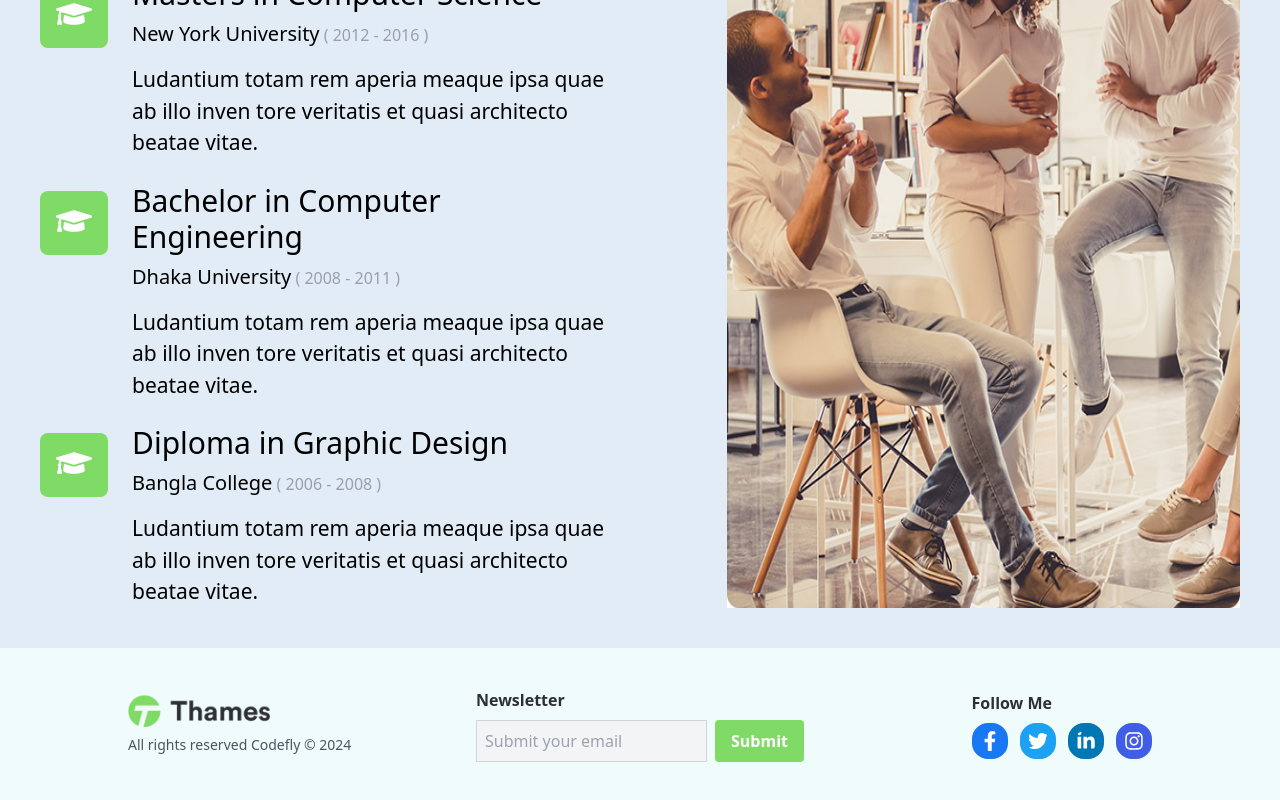
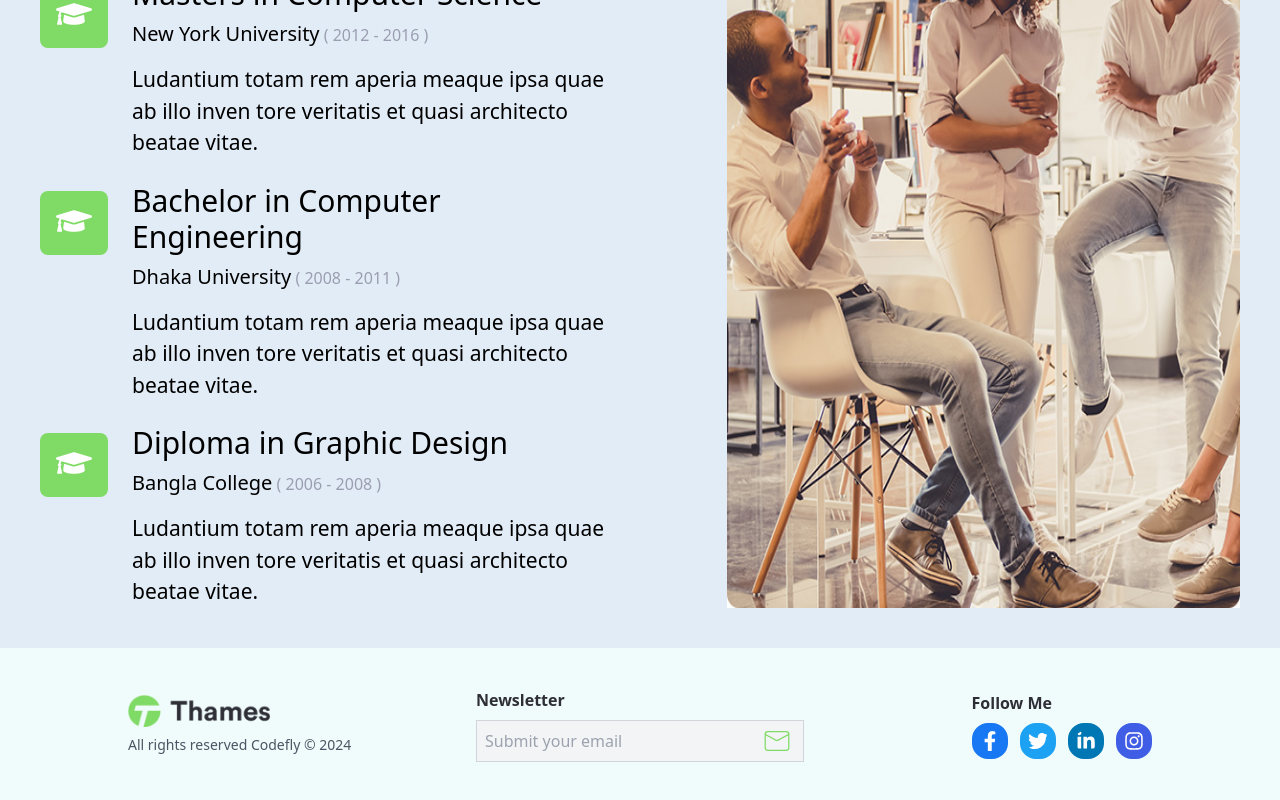
Before and after one commit to muzammil-x/dev-project, a React (Vite) app in the folder portfolio/: page / in a window 1280 px wide. Shown: the part 3574-4374 px from the top of the page. Built offline with nearby package versions, Linux system fonts and the light colour scheme.

Commit message:
input footer

```diff
--- a/portfolio/src/components/Footer.jsx
+++ b/portfolio/src/components/Footer.jsx
@@ -5,6 +5,7 @@ import {
   FaLinkedinIn,
   FaInstagram,
 } from "react-icons/fa";
+import { CiMail } from "react-icons/ci";
 
 const Footer = () => {
   return (
@@ -20,24 +21,17 @@ const Footer = () => {
 
           <section className="w-full sm:w-1/3 mb-4 sm:mb-0 text-left">
             <h3 className="font-bold text-[#2E2E37] mb-2">Newsletter</h3>
-            <form
-              action="#"
-              method="POST"
-              className="flex flex-col sm:flex-row"
-            >
+            <div className="relative">
               <input
                 type="email"
                 placeholder="Submit your email"
                 required
-                className="border border-gray-300 bg-gray-100 p-2 mb-2 sm:mb-0 sm:w-3/4 mr-2"
+                className="border border-gray-300 bg-gray-100 p-2 pr-10 w-full"
               />
-              <button
-                type="submit"
-                className="bg-[#80DB66] text-white font-bold py-2 px-4 rounded w-32 sm:w-auto"
-              >
-                Submit
-              </button>
-            </form>
+              <span className="absolute inset-y-0 right-0 flex items-center pr-3">
+                <CiMail className="text-[#80DB66] text-3xl cursor-pointer" />
+              </span>
+            </div>
           </section>
 
           <section className="w-full sm:w-1/3 text-left sm:text-right">
```
